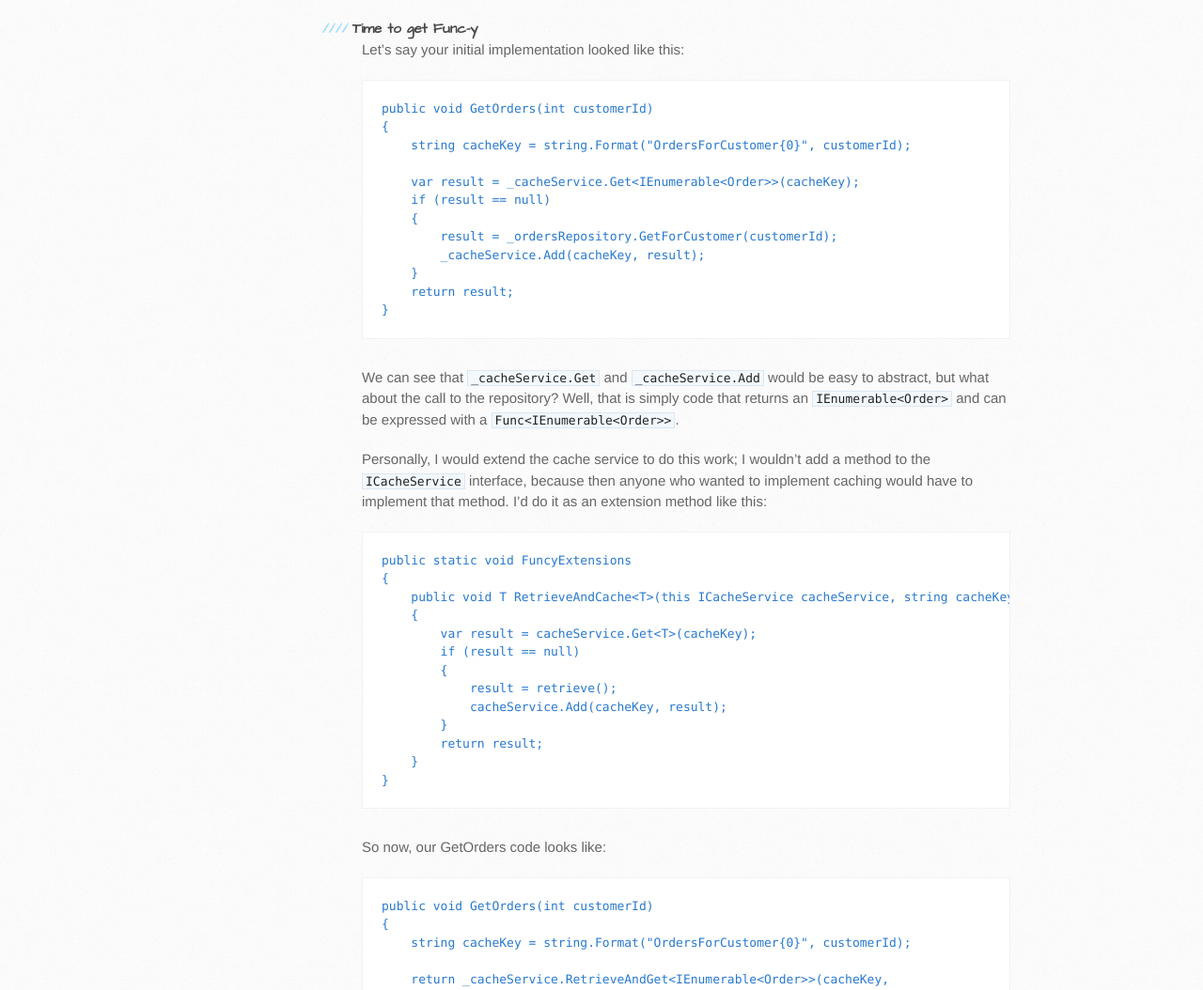
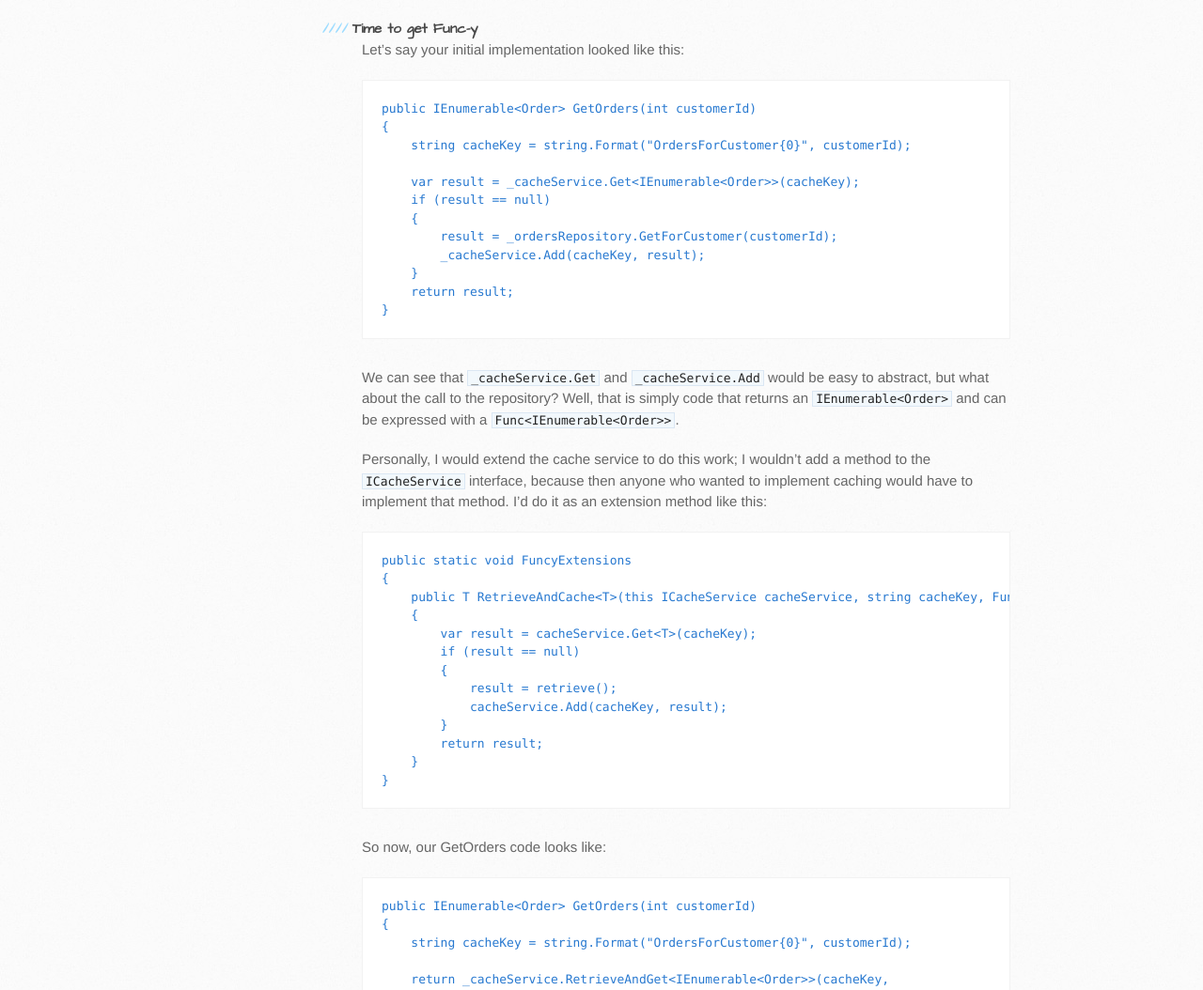
Before and after one commit to kiwipom/kiwipom.github.io, a Jekyll site: the page built from _posts/2013-07-02-funcy-love.md, in a window 1280 px wide. Shown: the part 819-1873 px from the top of the page at 94% size. Built offline with Jekyll 4.4.1, drawn with Linux system fonts in a browser that asks for light colours; comment, search, counter and statistics services are not loaded; some of the changed text lies outside the part shown.

Commit message:
fix stoopid bug in posted code

```diff
--- a/_posts/2013-07-02-funcy-love.md
+++ b/_posts/2013-07-02-funcy-love.md
@@ -23,7 +23,7 @@ This pattern may repeat again and again, but the code to get the data will be di
 
 Let's say your initial implementation looked like this:
 
-    public void GetOrders(int customerId)
+    public IEnumerable<Order> GetOrders(int customerId)
     {
         string cacheKey = string.Format("OrdersForCustomer{0}", customerId);
 
@@ -43,7 +43,7 @@ Personally, I would extend the cache service to do this work; I wouldn't add a m
 
     public static void FuncyExtensions
     {
-        public void T RetrieveAndCache<T>(this ICacheService cacheService, string cacheKey, Func<T> retrieve)
+        public T RetrieveAndCache<T>(this ICacheService cacheService, string cacheKey, Func<T> retrieve)
         {
             var result = cacheService.Get<T>(cacheKey);
             if (result == null)
@@ -58,7 +58,7 @@ Personally, I would extend the cache service to do this work; I wouldn't add a m
 
 So now, our GetOrders code looks like:
 
-    public void GetOrders(int customerId)
+    public IEnumerable<Order> GetOrders(int customerId)
     {
         string cacheKey = string.Format("OrdersForCustomer{0}", customerId);
 
```
